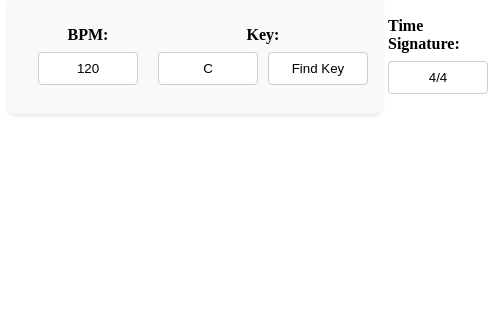
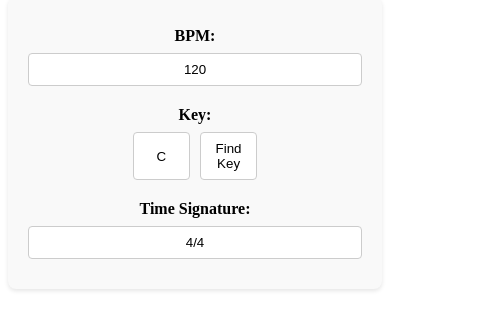
Before and after one commit to jessebrusa/singer_buddy, a website with bundled scripts: page index.html in a window 390 px wide. Shown: the part 101-430 px from the top of the page, 488 px wide, since content can reach past the window. Built offline with nearby package versions, Linux system fonts and the light colour scheme.

Commit message:
mobile mode it stacks the music settings

```diff
--- a/styles/musicSettings.css
+++ b/styles/musicSettings.css
@@ -8,6 +8,7 @@
     display: flex;
     justify-content: space-between;
     align-items: center;
+    flex-wrap: wrap; /* Allow items to wrap */
 }
 .music-settings .input-container {
     display: flex;
@@ -137,3 +138,19 @@
 .close-button:hover {
     background-color: #d32f2f;
 }
+
+/* Media query for smaller screens */
+@media (max-width: 600px) {
+    .music-settings {
+        flex-direction: column; /* Stack items vertically */
+        align-items: stretch; /* Stretch items to fill the container */
+    }
+
+    .music-settings .input-container {
+        margin: 10px 0; /* Add vertical margin between items */
+    }
+
+    .music-settings .button {
+        width: 100%; /* Make buttons full width */
+    }
+}
```
